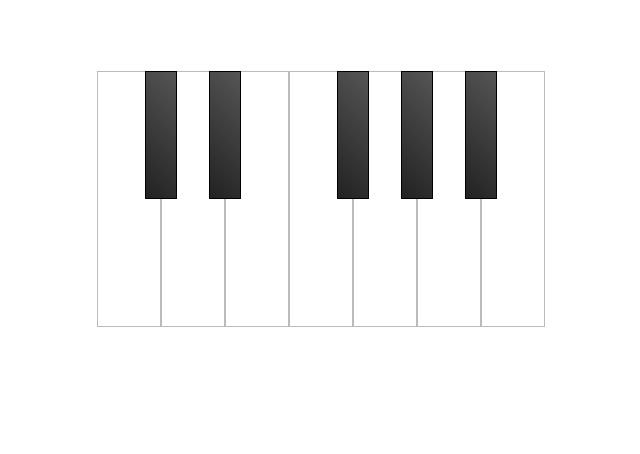
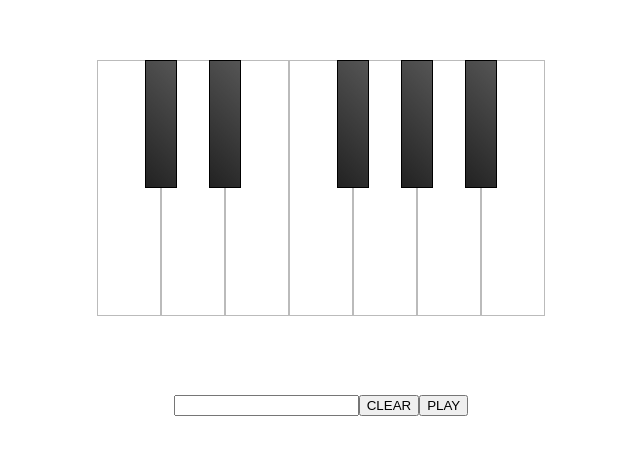
Before and after one commit to samora/piano-challenge, a Next.js app: page / in a window 1280 px wide. Shown: the part 162-616 px from the top of the page, without its empty margins (319-959 px from the left). Built offline with nearby package versions, Linux system fonts and the light colour scheme.

Commit message:
Add controlled input, clear and play buttons

```diff
--- a/components/Piano.tsx
+++ b/components/Piano.tsx
@@ -23,6 +23,7 @@ const keys = [
 const Piano = () => {
   const [playHistory, setPlayHistory] = useState([])
   const [activeKeys, setActiveKeys] = useState([])
+  const [inputValue, setInputValue] = useState('')
 
   const addActiveKey = (key: [string, string]) => {
     setActiveKeys(uniq([...activeKeys, key[1]]))
@@ -44,6 +45,13 @@ const Piano = () => {
     e.preventDefault()
     removeActiveKey(key)
   }
+
+  const handleInputValueChange = (event) => {
+    const value: string = event.target.value.toUpperCase()
+    setInputValue(value.replace(/[^cdefgab]/gi, ''))
+  }
+
+  const clearInputValue = () => setInputValue('')
 
   return (
     <div className="piano-container">
@@ -72,6 +80,16 @@ const Piano = () => {
           <span>&nbsp;</span>
         )}
       </p>
+
+      <div>
+        <input
+          type="text"
+          value={inputValue}
+          onChange={handleInputValueChange}
+        />
+        <button onClick={clearInputValue}>CLEAR</button>
+        <button>PLAY</button>
+      </div>
 
       <style jsx>{`
         * {
```
